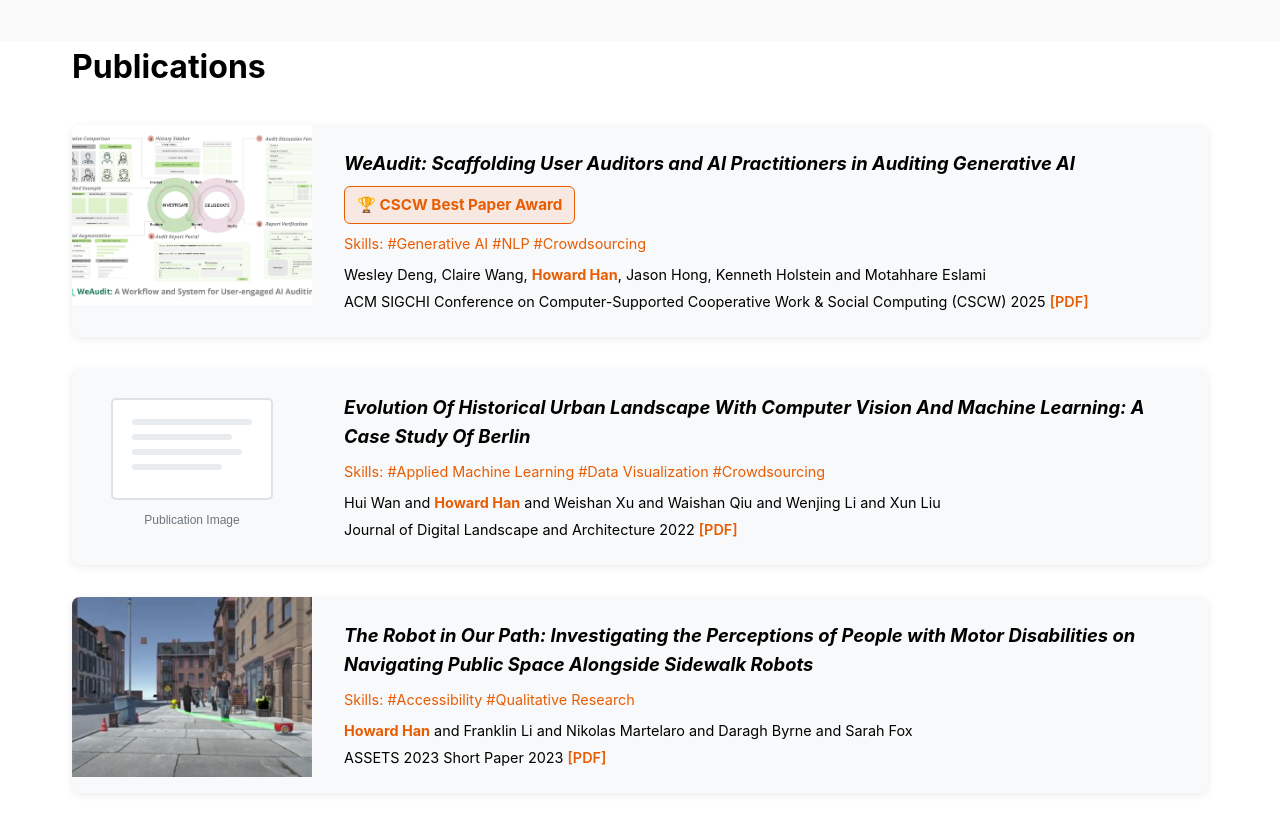
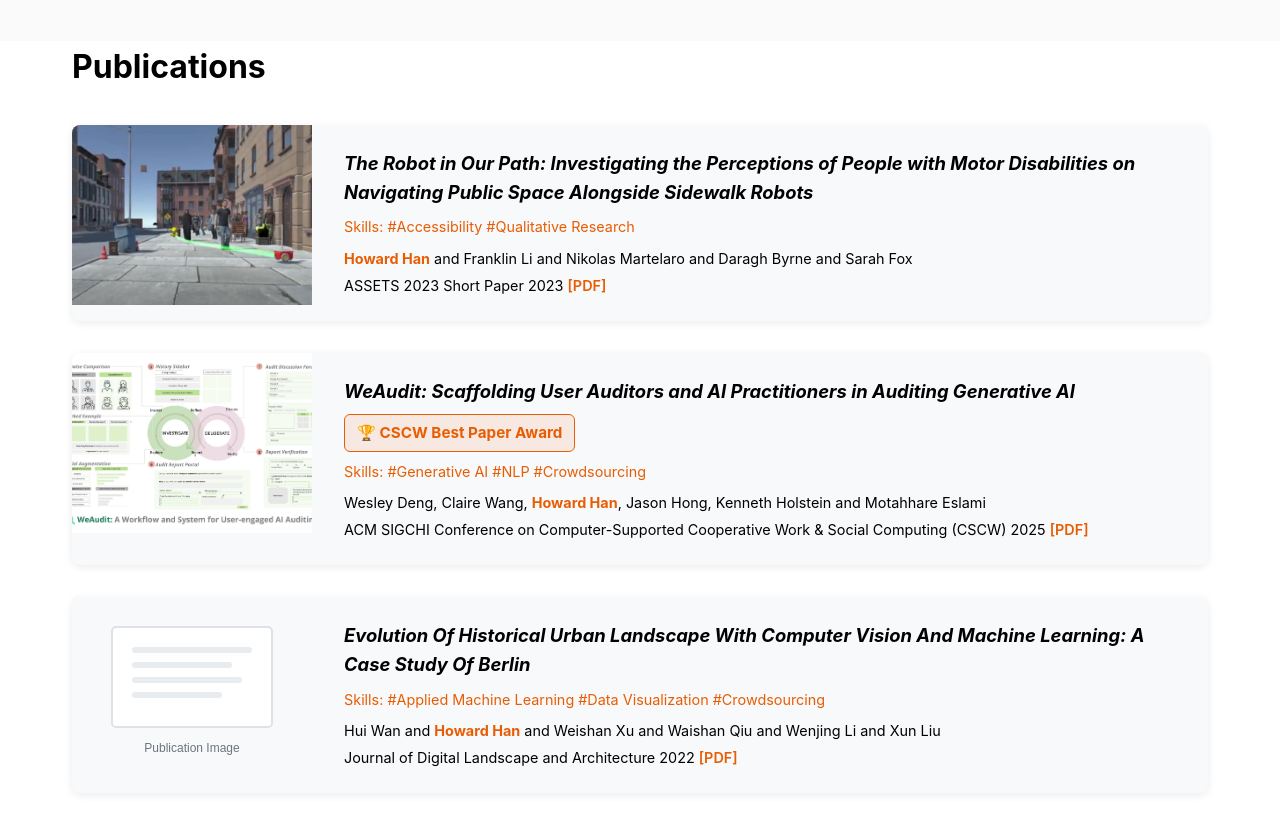
Before and after one commit to HowardHan99/personalwebsite, a Next.js app: page / in a window 1280 px wide. Shown: the part 1360-2175 px from the top of the page. Built offline with nearby package versions, Linux system fonts and the light colour scheme.

Commit message:
Update publications.ts

```diff
--- a/data/publications.ts
+++ b/data/publications.ts
@@ -30,6 +30,17 @@ export interface Publication {
  * - award: Award name (e.g., "Best Paper Award") - displays with 🏆 emoji
  */
 const BIBTEX_CONTENT = `
+@inproceedings{han2023robot,
+  author = {Howard Han and Franklin Li and Nikolas Martelaro and Daragh Byrne and Sarah Fox},
+  title = {The Robot in Our Path: Investigating the Perceptions of People with Motor Disabilities on Navigating Public Space Alongside Sidewalk Robots},
+  booktitle = {ASSETS 2023 Short Paper},
+  year = {2023},
+  image = {/images/socialnav-sim.png},
+  pdflink = {https://dl.acm.org/doi/abs/10.1145/3597638.3614508},
+  tags = {Accessibility, Qualitative Research},
+  highlight = {Howard Han}
+}
+
 @article{deng2025weaudit,
   title={WeAudit: Scaffolding User Auditors and AI Practitioners in Auditing Generative AI},
   author={Wesley Deng, Claire Wang, Howard Han, Jason Hong, Kenneth Holstein and Motahhare Eslami},
@@ -53,16 +64,6 @@ const BIBTEX_CONTENT = `
   highlight = {Howard Han}
 }
 
-@inproceedings{han2023robot,
-  author = {Howard Han and Franklin Li and Nikolas Martelaro and Daragh Byrne and Sarah Fox},
-  title = {The Robot in Our Path: Investigating the Perceptions of People with Motor Disabilities on Navigating Public Space Alongside Sidewalk Robots},
-  booktitle = {ASSETS 2023 Short Paper},
-  year = {2023},
-  image = {/images/socialnav-sim.png},
-  pdflink = {https://dl.acm.org/doi/abs/10.1145/3597638.3614508},
-  tags = {Accessibility, Qualitative Research},
-  highlight = {Howard Han}
-}
 
 `;
 
```
